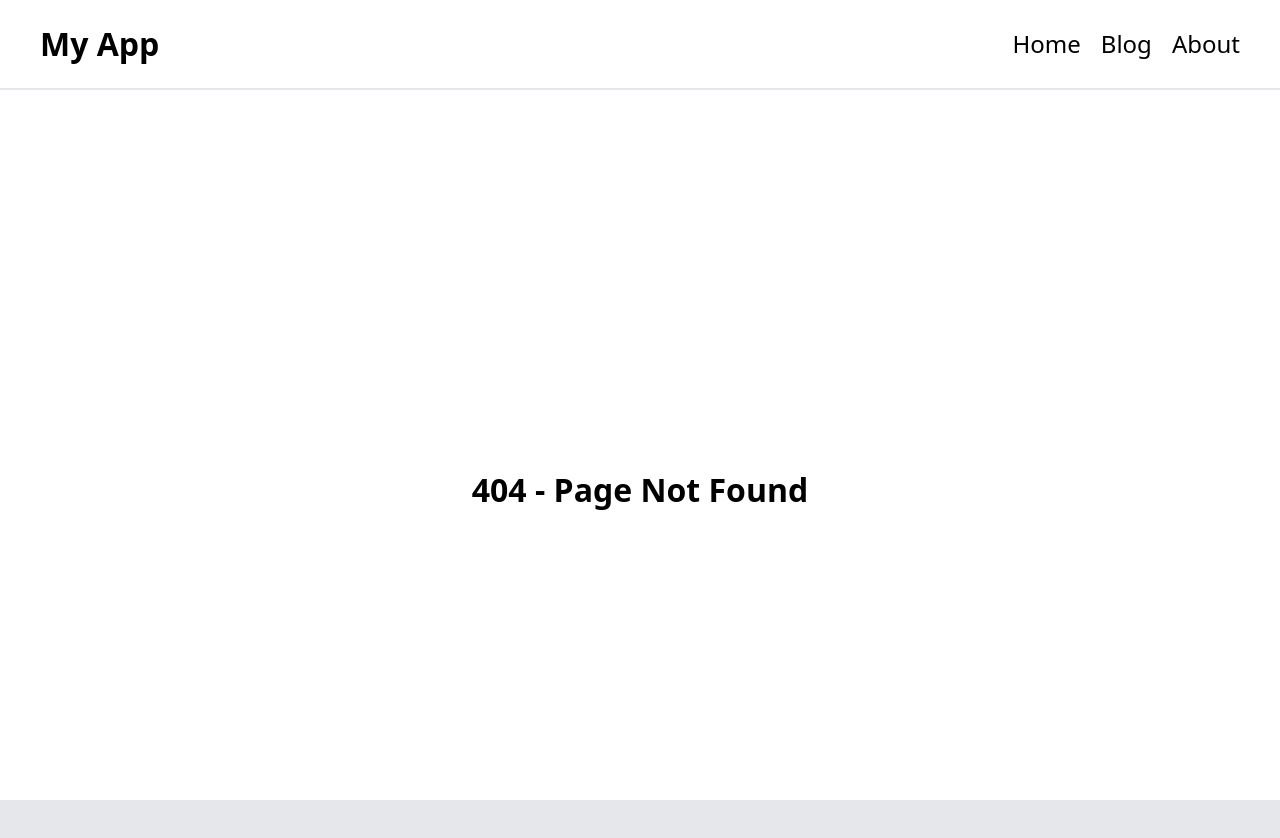
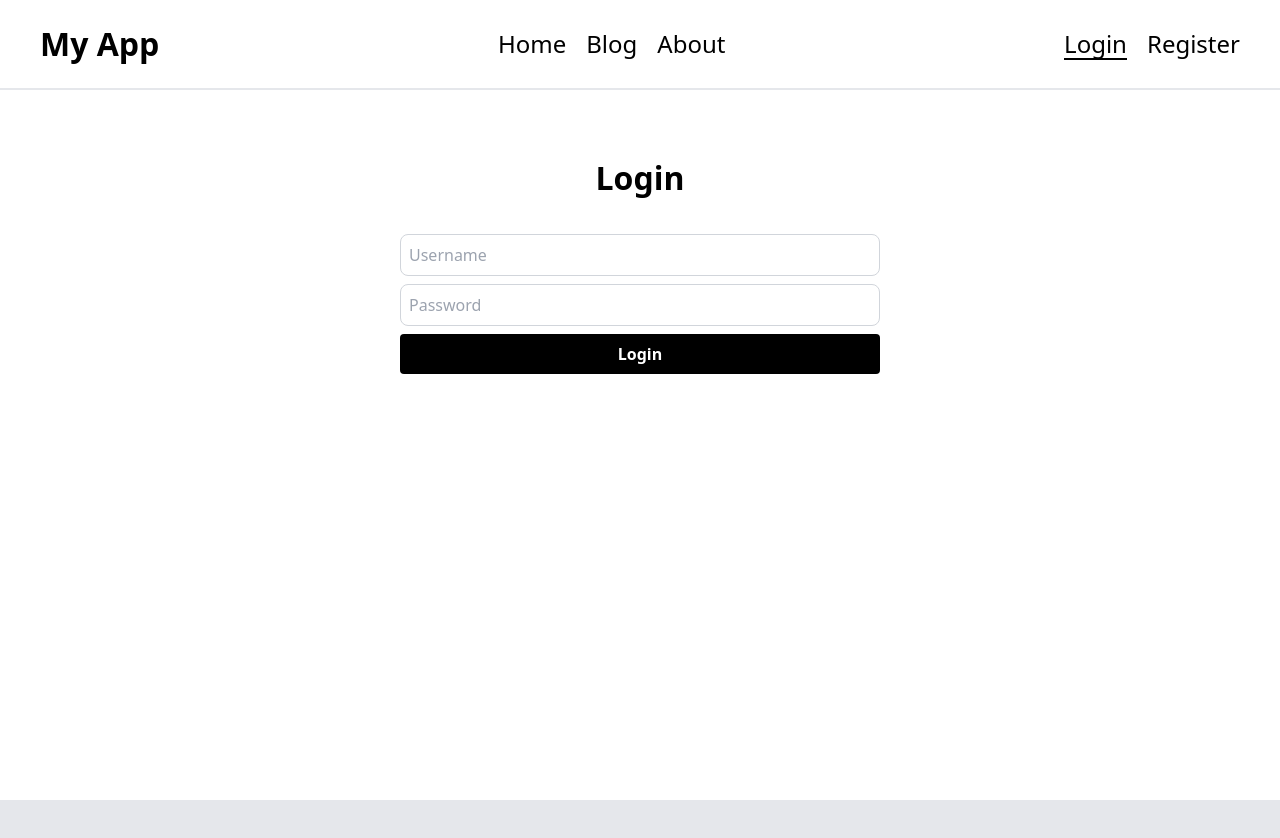
Before and after one commit to weralite/next-prisma, a Next.js app: page /login in a window 1280 px wide. Before the commit this address had no page. Shown: the top 838 px of the page. After the commit the page ends 800 px from the top, so only its background shows below. Built offline with nearby package versions, Linux system fonts and the light colour scheme.

Commit message:
added register and login fields

```diff
--- /dev/null
+++ b/src/app/login/page.jsx
@@ -0,0 +1,11 @@
+import LoginForm from '@/components/forms/LoginForm';
+
+export default function About() {
+
+  return (
+    <div className="custom-layout">
+      <h3>Login</h3>
+      <LoginForm />
+    </div>
+  );
+}
--- /dev/null
+++ b/src/app/register/page.jsx
@@ -0,0 +1,11 @@
+import RegisterForm from '@/components/forms/RegisterForm';
+
+export default function About() {
+
+  return (
+    <div className="custom-layout">
+      <h3>Register</h3>
+      <RegisterForm />
+    </div>
+  );
+}
--- /dev/null
+++ b/src/components/forms/LoginForm.jsx
@@ -0,0 +1,25 @@
+import SubmitBtn from "../common/SubmitBtn";
+
+export default function LoginForm() {
+  return (
+    <form className="flex flex-col gap-2 p-4 w-full max-w-lg mx-auto">
+      <input
+        type="text"
+        name="username"
+        placeholder="Username"
+        className="border border-gray-300 rounded-lg p-2"
+      >
+      </input>
+      <input
+        type="password"
+        name="password"
+        rows={5}
+        placeholder="Password"
+        className="border border-gray-300 rounded-lg p-2"
+      >
+      </input>
+      <SubmitBtn text="Login" />
+
+    </form>
+  );
+}
--- /dev/null
+++ b/src/components/forms/RegisterForm.jsx
@@ -0,0 +1,25 @@
+import SubmitBtn from "../common/SubmitBtn";
+
+export default function RegisterForm() {
+  return (
+    <form className="flex flex-col gap-2 p-4 w-full max-w-lg mx-auto">
+      <input
+        type="text"
+        name="username"
+        placeholder="Username"
+        className="border border-gray-300 rounded-lg p-2"
+      >
+      </input>
+      <input
+        type="password"
+        name="password"
+        rows={5}
+        placeholder="Password"
+        className="border border-gray-300 rounded-lg p-2"
+      >
+      </input>
+      <SubmitBtn text="Register" />
+
+    </form>
+  );
+}
--- a/src/components/layout/Header.jsx
+++ b/src/components/layout/Header.jsx
@@ -1,4 +1,5 @@
-import Navbar from "../navigation/Navbar";
+import PageNav from "../navigation/PageNav";
+import LoginNav from "../navigation/LoginNav";
 import Link from "next/link";
 
 export default function Header() {
@@ -9,7 +10,9 @@ export default function Header() {
       <h1 className="hidden sm:block">My App</h1>
       </Link>
 
-      <Navbar />
+
+      <PageNav />
+      <LoginNav />
 
     </header>
   );
--- /dev/null
+++ b/src/components/navigation/LoginNav.jsx
@@ -0,0 +1,31 @@
+"use client";
+
+import { usePathname } from "next/navigation";
+import Link from "next/link";
+
+export default function LoginNav() {
+  const pathName = usePathname();
+
+  const siteRoutes = [
+    { name: "Login", path: "/login" },
+    { name: "Register", path: "/register" }
+
+  ];
+
+  return (
+    <nav className="flex items-center">
+      <ul className="flex flex-row gap-5">
+        {siteRoutes.map((siteRoute) => (
+          <li
+            key={siteRoute.path}
+            className={`relative text-2xl ${pathName === siteRoute.path ? "after:content-[''] after:absolute after:w-full after:h-[2px] after:bg-current after:left-0 after:bottom-0 after:transition-all after:duration-150" : "after:content-[''] after:absolute after:w-0 after:h-[2px] after:bg-current after:left-1/2 after:bottom-0 after:transition-all after:duration-150 hover:after:w-full hover:after:left-0"}`}
+          >
+            <Link href={siteRoute.path}>{siteRoute.name}</Link>
+          </li>
+        )
+
+        )}
+      </ul>
+    </nav>
+  );
+}
--- a/src/components/navigation/Navbar.jsx
+++ b/src/components/navigation/PageNav.jsx
@@ -3,7 +3,7 @@
 import { usePathname } from "next/navigation";
 import Link from "next/link";
 
-export default function Navbar() {
+export default function PageNav() {
   const pathName = usePathname();
 
   const siteRoutes = [
```
